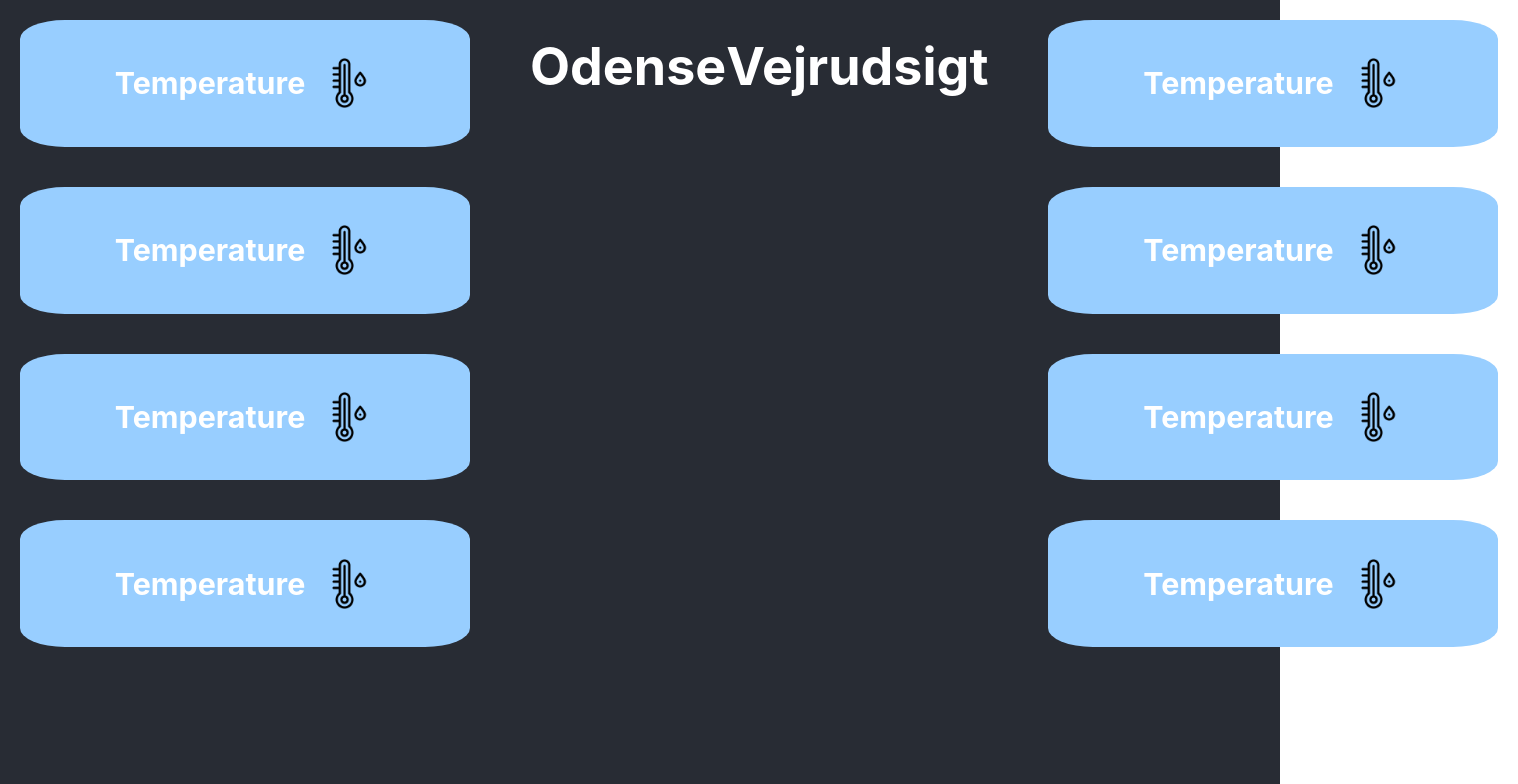
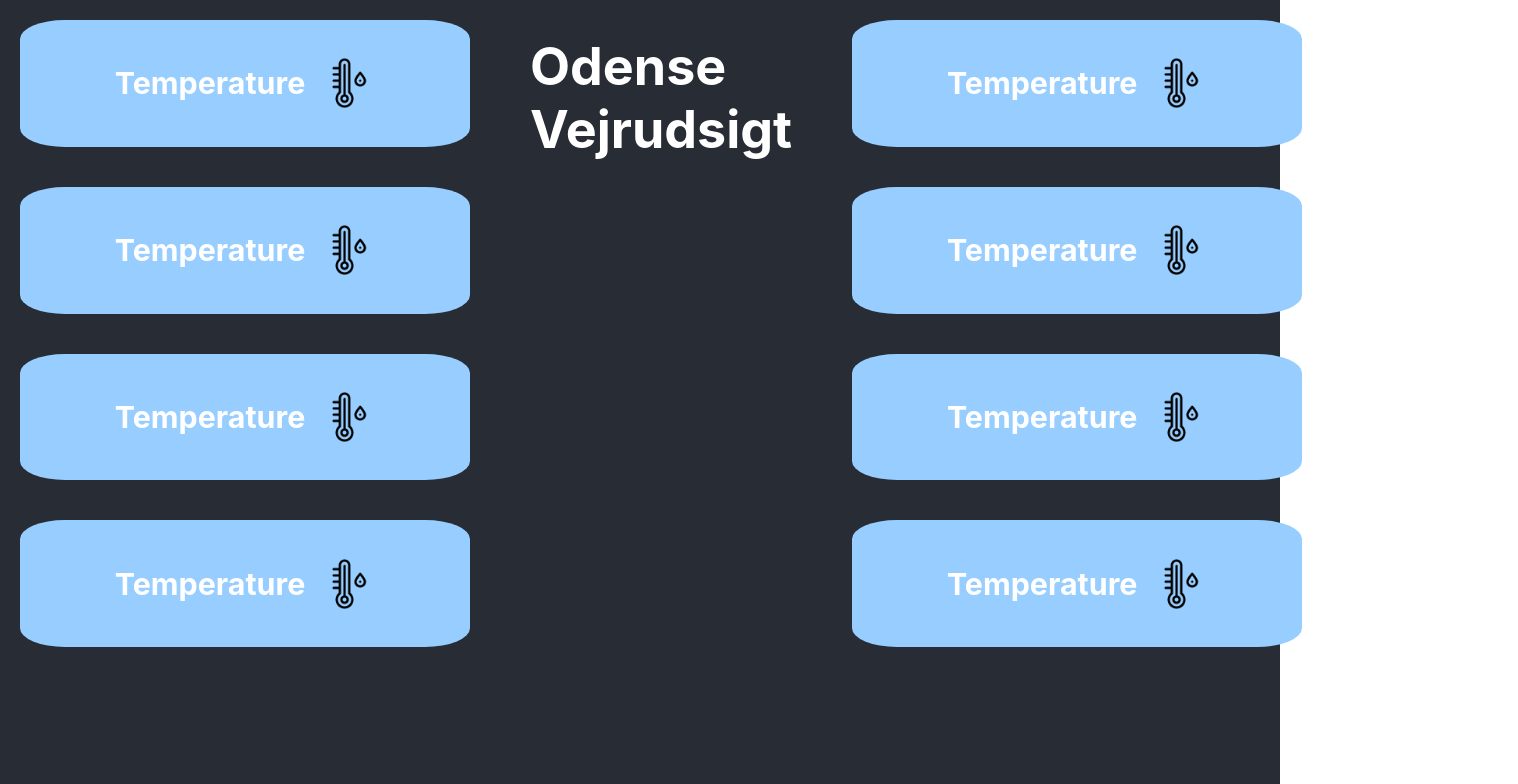
Before and after one commit to Zigordion/cps-4.semester-assignment-unique, a React (Create React App) app in the folder frontend/: page / in a window 1280 px wide. Shown: the top 784 px of the page, 1518 px wide, since content can reach past the window. Built offline with nearby package versions, Linux system fonts and the light colour scheme; no server answers.

Commit message:
break added

```diff
--- a/frontend/src/components/CenterComponent.css
+++ b/frontend/src/components/CenterComponent.css
@@ -2,5 +2,6 @@
     margin: 0px 40px 0px 40px;
     display: flex;
     flex: 40%;
-    justify-content: center;
+    flex-direction: column;
+    align-items: center;
 }
--- a/frontend/src/components/CenterComponent.tsx
+++ b/frontend/src/components/CenterComponent.tsx
@@ -22,8 +22,7 @@
 
   return (
     <div className='container'>
-        <h1>Odense</h1>
-        <h1>Vejrudsigt</h1>
+        <h1>Odense<br/>Vejrudsigt</h1>
         <h1>{timeData}</h1>
     </div>
   )
```
